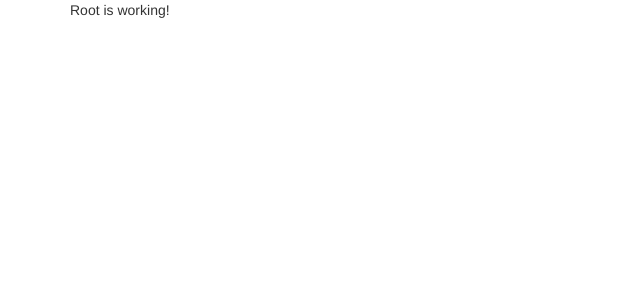
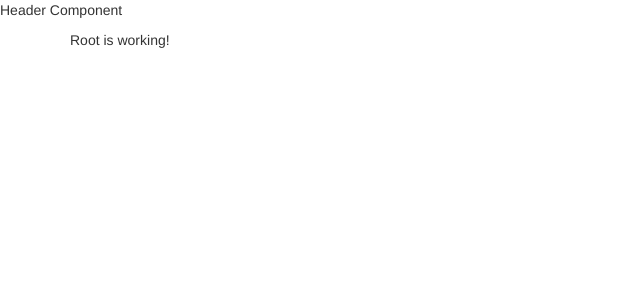
Before and after one commit to Amanda-Katherine/angular-shopping-list-and-recipe-book, an Angular app: page / in a window 1280 px wide. Shown: the top 300 px of the page, without its empty margins (0-640 px from the left). Built offline with nearby package versions, Linux system fonts and the light colour scheme.

Commit message:
manually create header component skeleton

```diff
--- a/src/app/app.component.html
+++ b/src/app/app.component.html
@@ -1,3 +1,4 @@
+<app-header></app-header>
 <div class="container">
   <div class="row">
     <div class="col-md-12">Root is working!</div>
--- a/src/app/app.module.ts
+++ b/src/app/app.module.ts
@@ -2,11 +2,12 @@
 import { BrowserModule } from '@angular/platform-browser';
 
 import { AppComponent } from './app.component';
+import { HeaderComponent } from './header/header.component'
 
 @NgModule({
   declarations: [
-    AppComponent
-
+    AppComponent,
+    HeaderComponent
   ],
   imports: [
     BrowserModule
--- /dev/null
+++ b/src/app/header/header.component.html
@@ -0,0 +1 @@
+<p>Header Component</p>
```
Also changed, not shown: src/app/header/header.component.ts (added, +11 -0 lines), src/app/header/header.component.css (added).
